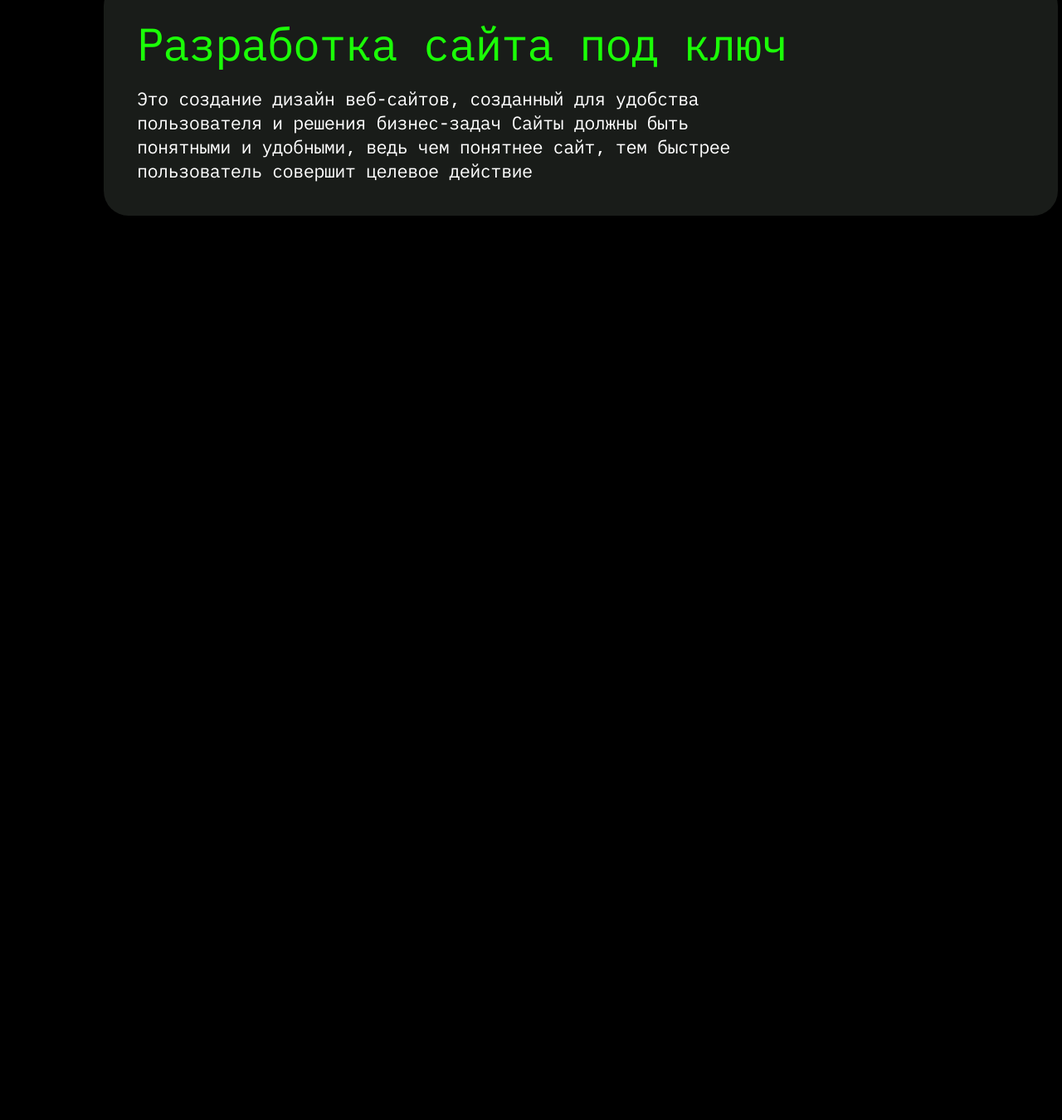
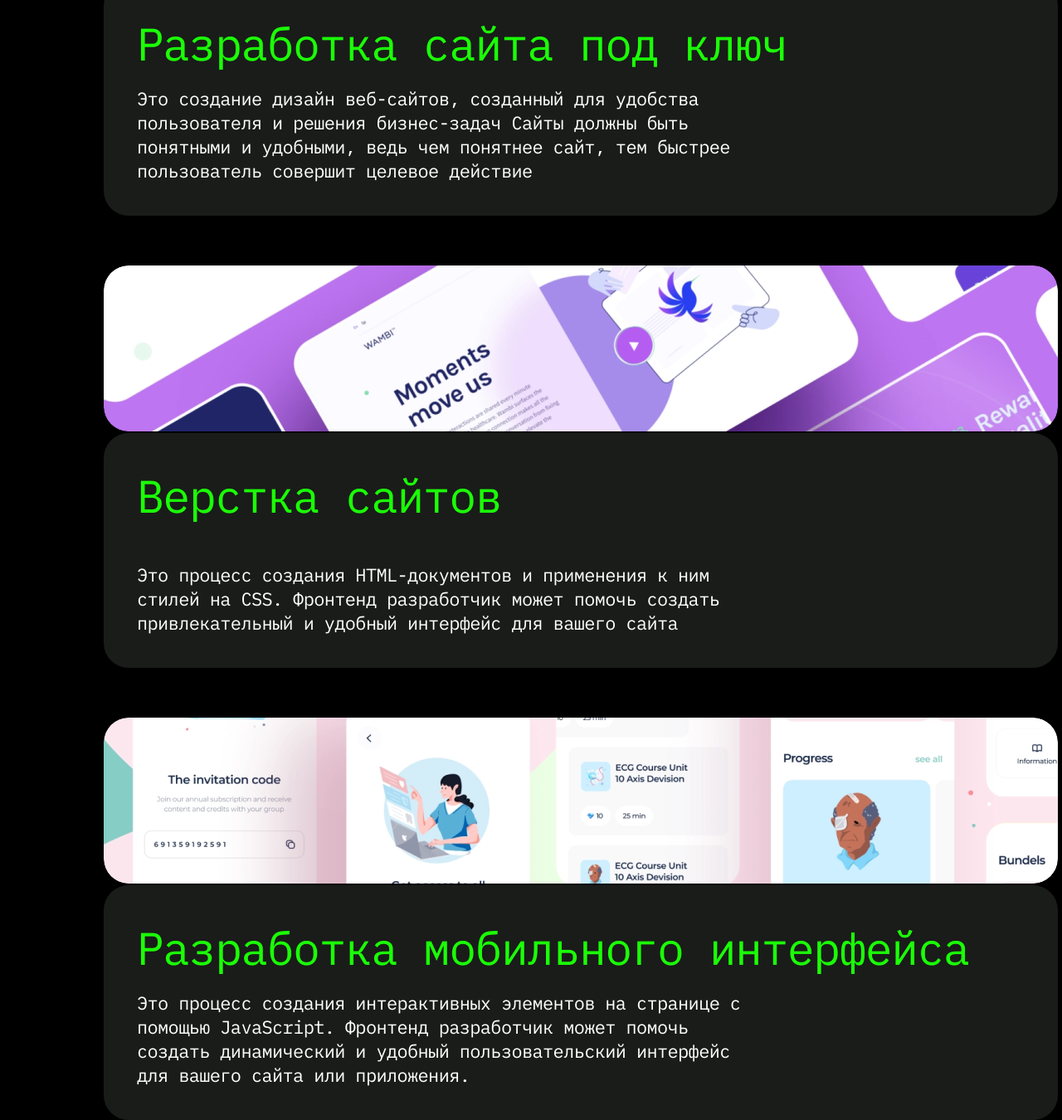
Before and after one commit to guridovme/portfolio, a plain HTML site: page index.html in a window 1280 px wide. Shown: the part 4946-6296 px from the top of the page at 83% size. Before the commit the page ends 5206 px from the top, so only its background shows below. Drawn offline with Linux system fonts and the light colour scheme.

Commit message:
services

```diff
--- a/index.html
+++ b/index.html
@@ -71,6 +71,22 @@
             </p>
         </div>
     </div>
+    <div class="service_item">
+        <img src="images/layout.png">
+        <div class="service_item_back">
+            <h3>Верстка сайтов</h3>
+            <p>Это процесс создания HTML-документов и применения к ним стилей на CSS. Фронтенд разработчик может помочь создать привлекательный и удобный интерфейс для вашего сайта
+            </p>
+        </div>
+    </div>
+    <div class="service_item">
+        <img src="images/mobile.png">
+        <div class="service_item_back">
+            <h3>Разработка мобильного интерфейса</h3>
+            <p>Это процесс создания интерактивных элементов на странице с помощью JavaScript. Фронтенд разработчик может помочь создать динамический и удобный пользовательский интерфейс для вашего сайта или приложения.
+            </p>
+        </div>
+    </div>
 </section>
 </main>
 </body>
```
